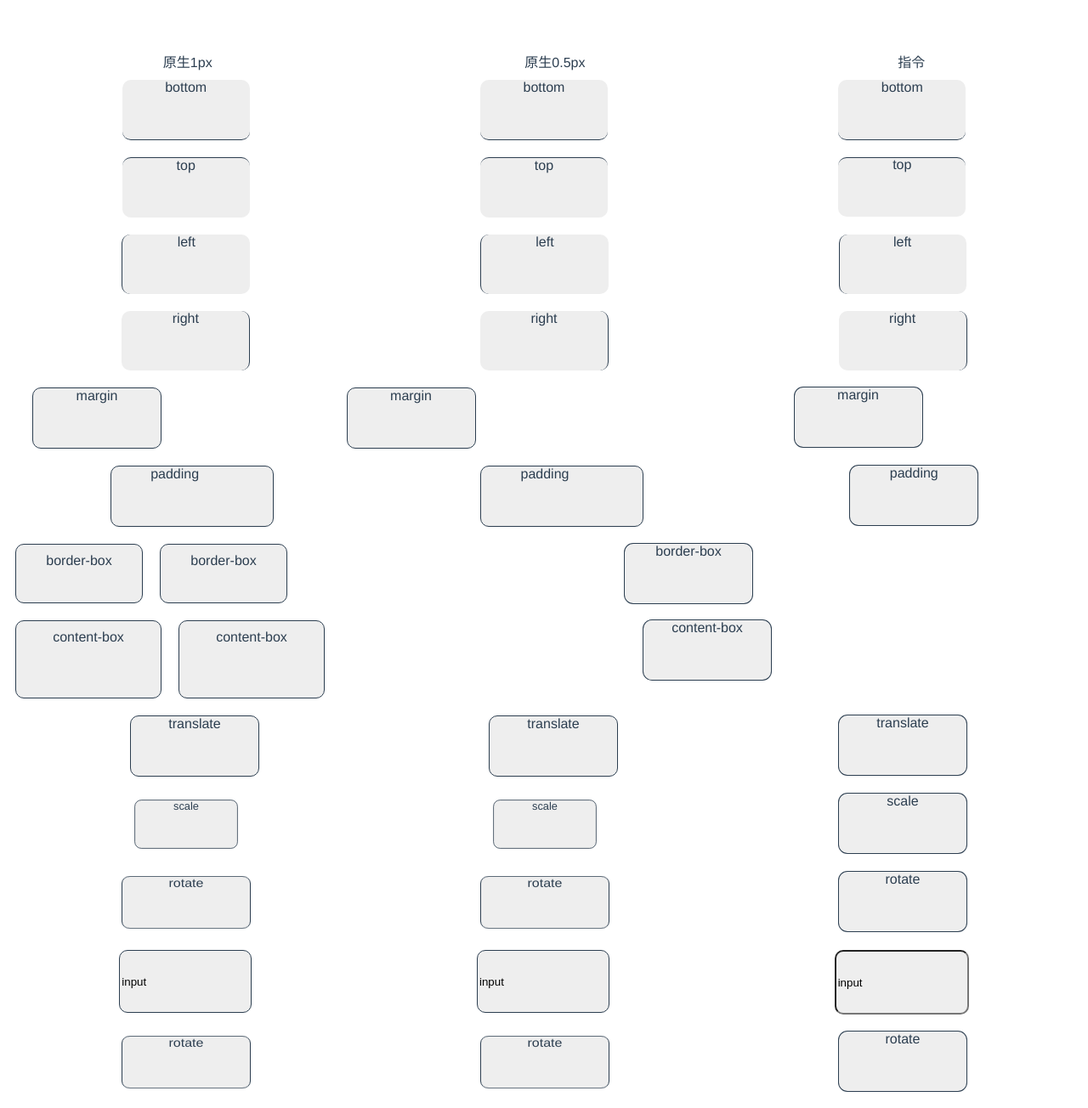
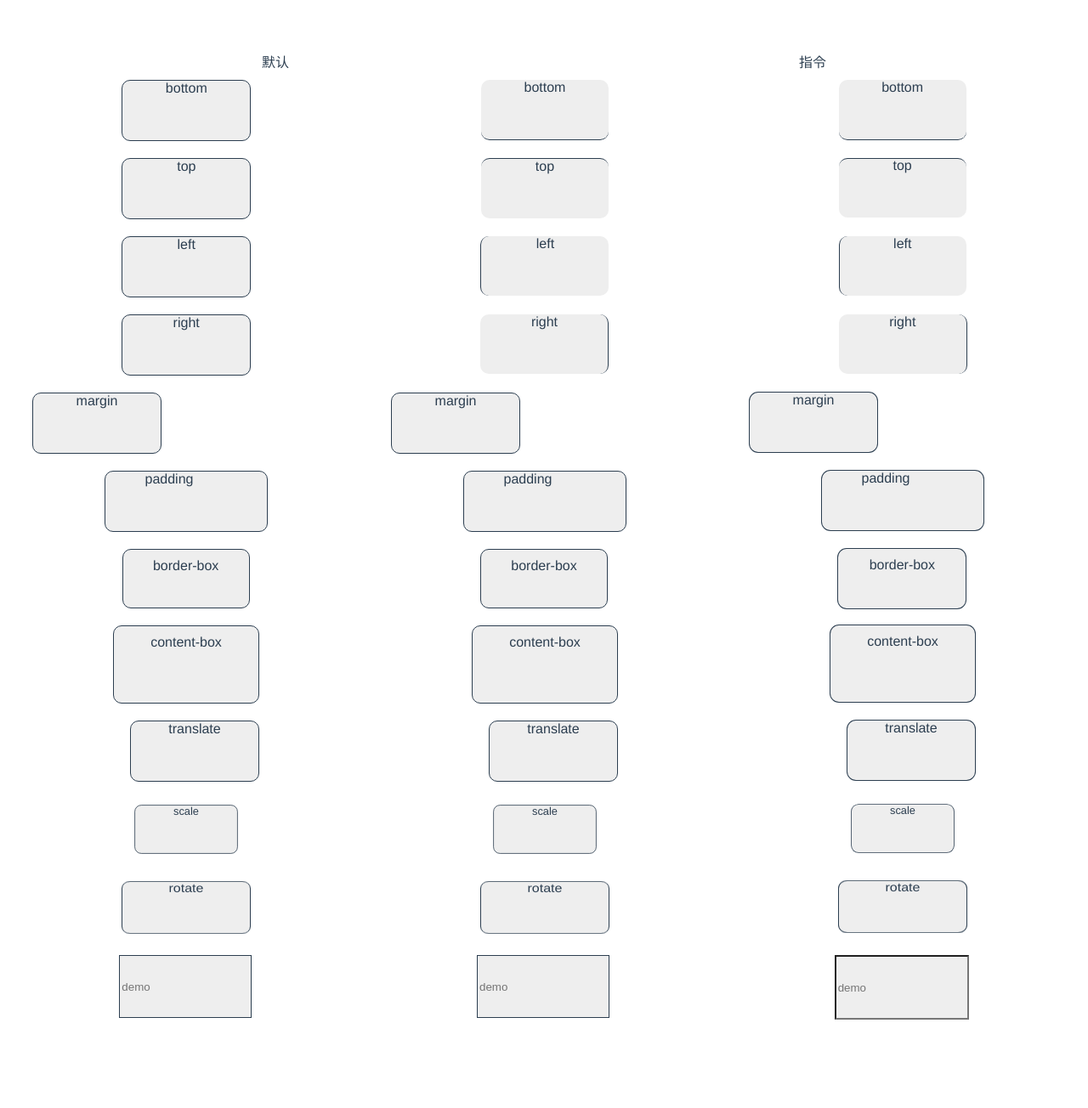
Before and after one commit to HelloWorld20/onepx, a Vue app: page / in a window 1280 px wide. Shown: the whole page at 85% size. After the commit the page ends 1218 px from the top, so only its background shows below. Built offline with nearby package versions, Linux system fonts and the light colour scheme.

Commit message:
fix demo again

```diff
--- a/src/App.vue
+++ b/src/App.vue
@@ -1,3 +1,73 @@
+<template>
+  <div id="app">
+    <div class="block">
+      <div>默认</div>
+      <div>指令</div>
+    </div>
+    <div class="block">
+      <div class="default radius" style="border-bottom: 1px solid">bottom</div>
+      <div class="demo radius" style="border-bottom: .5px solid">bottom</div>
+      <div class="demo radius" v-onepx-b>bottom</div>
+    </div>
+    <div class="block">
+      <div class="default radius" style="border-top: 1px solid">top</div>
+      <div class="demo radius harf" style="border-top: .5px solid">top</div>
+      <div class="demo radius" v-onepx-t>top</div>
+    </div>
+    <div class="block">
+      <div class="default radius" style="border-left: 1px solid">left</div>
+      <div class="demo radius harf" style="border-left: .5px solid">left</div>
+      <div class="demo radius" v-onepx-l>left</div>
+    </div>
+    <div class="block">
+      <div class="default radius" style="border-right: 1px solid">right</div>
+      <div class="demo radius harf" style="border-right: .5px solid">right</div>
+      <div class="demo radius" v-onepx-r>right</div>
+    </div>
+    <div class="block">
+      <div class="default radius margin">margin</div>
+      <div class="default radius harf margin">margin</div>
+      <div class="demo radius margin" v-onepx>margin</div>
+    </div>
+    <div class="block">
+      <div class="default radius padding">padding</div>
+      <div class="default radius harf padding">padding</div>
+      <div class="demo radius padding" v-onepx>padding</div>
+    </div>
+    <div class="block">
+      <div class="default radius border-box">border-box</div>
+      <div class="default radius harf border-box">border-box</div>
+      <div class="demo radius border-box" v-onepx>border-box</div>
+    </div>
+    <div class="block">
+      <div class="default radius content-box">content-box</div>
+      <div class="default radius harf content-box">content-box</div>
+      <div class="demo radius content-box" v-onepx>content-box</div>
+    </div>
+    <div class="block">
+      <div class="default radius translate">translate</div>
+      <div class="default radius harf translate">translate</div>
+      <div class="demo radius translate" v-onepx>translate</div>
+    </div>
+    <div class="block">
+      <div class="default radius scale">scale</div>
+      <div class="default radius harf scale">scale</div>
+      <div class="demo radius scale" v-onepx>scale</div>
+    </div>
+    <div class="block">
+      <div class="default radius rotate">rotate</div>
+      <div class="default radius harf rotate">rotate</div>
+      <div class="demo radius rotate" v-onepx>rotate</div>
+    </div>
+    <div class="block">
+      <input type="text" placeholder="demo" class="default input">
+      <input type="text" placeholder="demo" class="default  harf input">
+      <input type="text" placeholder="demo" v-onepx class="demo input">
+    </div>
+  </div>
+</template>
+
+
 <script>
 let blockElementConfig = [
   {
@@ -60,130 +130,73 @@ let blockElementConfig = [
 ];
 export default {
   name: "app",
-  render(h) {
-    return h('div', {
-        domProps: {
-          id: 'app'
-        },
-      },
-      blockElementConfig.map(v => {
-        return h('div', {
-            domProps: {
-              className: 'block'
-            }
-          },
-          [
-            v.tag === 'input' ?
-            h('input', {
-              domProps: {
-                className: `default radius ${v.name}`,
-                value: v.name
-              }
-            }) :
-            h('div', {
-              domProps: {
-                className: v.title ? '' : `default radius ${v.name}`,
-                innerText: v.title ? '原生1px' : v.name
-              }
-            })
-            ,
-            v.tag === 'input' ?
-            h('input', {
-              domProps: {
-                className: `device radius ${v.name}`,
-                value: v.name
-              }
-            }) :
-            h('div', {
-              domProps: {
-                className: v.title ? '' : `device radius harf ${v.name}`,
-                innerText: v.title ? '原生0.5px' : v.name
-              }
-            })
-            ,
-            v.tag === 'input' ?
-            h('input', {
-              domProps: {
-                className: `demo radius ${v.name}`,
-                value: v.name
-              },
-              directives: [{name: v.directivesName}]
-            }) :
-            h('div', {
-              domProps: {
-                className: v.title ? '' : `demo radius`,
-                innerText: v.title ? '指令' : v.name
-              },
-              directives: [{name: v.directivesName}]
-            })
-          ]
-        )
-      })
-    )
-  },
+  // render(h) {
+  //   return h('div', {
+  //       domProps: {
+  //         id: 'app'
+  //       },
+  //     },
+  //     blockElementConfig.map(v => {
+  //       return h('div', {
+  //           domProps: {
+  //             className: 'block'
+  //           }
+  //         },
+  //         [
+  //           v.tag === 'input' ?
+  //           h('input', {
+  //             domProps: {
+  //               className: `default radius ${v.name}`,
+  //               value: v.name
+  //             }
+  //           }) :
+  //           h('div', {
+  //             domProps: {
+  //               className: v.title ? '' : `default radius ${v.name}`,
+  //               innerText: v.title ? '原生1px' : v.name
+  //             }
+  //           })
+  //           ,
+  //           v.tag === 'input' ?
+  //           h('input', {
+  //             domProps: {
+  //               className: `device radius ${v.name}`,
+  //               value: v.name
+  //             }
+  //           }) :
+  //           h('div', {
+  //             domProps: {
+  //               className: v.title ? '' : `device radius harf ${v.name}`,
+  //               innerText: v.title ? '原生0.5px' : v.name
+  //             }
+  //           })
+  //           ,
+  //           v.tag === 'input' ?
+  //           h('input', {
+  //             domProps: {
+  //               className: `demo radius ${v.name}`,
+  //               value: v.name
+  //             },
+  //             directives: [{name: v.directivesName}]
+  //           }) :
+  //           h('div', {
+  //             domProps: {
+  //               className: v.title ? '' : `demo radius ${v.name}`,
+  //               innerText: v.title ? '指令' : v.name
+  //             },
+  //             directives: [{name: v.directivesName}]
+  //           })
+  //         ]
+  //       )
+  //     })
+  //   )
+  // },
   mounted() {
     this.$el.querySelector("input").innerHTML = "<p>some text you can't see</p>";
   }
 };
 // render对应的dom结构如下：
-// <div id="app">
-//     <div class="block">
-//       <div>默认</div>
-//       <div>指令</div>
-//     </div>
-//     <div class="block">
-//       <div class="default radius bottom">bottom</div>
-//       <div class="demo radius bottom" v-onepx-b>bottom</div>
-//     </div>
-//     <div class="block">
-//       <div class="default radius top" style>top</div>
-//       <div class="demo radius top" v-onepx-t>top</div>
-//     </div>
-//     <div class="block">
-//       <div class="default radius left">left</div>
-//       <div class="demo radius left" v-onepx-l>left</div>
-//     </div>
-//     <div class="block">
-//       <div class="default radius right">right</div>
-//       <div class="demo radius right" v-onepx-r>right</div>
-//     </div>
-//     <div class="block">
-//       <div class="default radius margin">margin</div>
-//       <div class="demo radius margin" v-onepx>margin</div>
-//     </div>
-//     <div class="block">
-//       <div class="default radius padding">padding</div>
-//       <div class="demo radius padding" v-onepx>padding</div>
-//     </div>
-//     <div class="block">
-//       <div class="default radius border-box">border-box</div>
-//       <div class="demo radius border-box" v-onepx>border-box</div>
-//     </div>
-//     <div class="block">
-//       <div class="default radius content-box">content-box</div>
-//       <div class="demo radius content-box" v-onepx>content-box</div>
-//     </div>
-//     <div class="block">
-//       <div class="default radius translate">translate</div>
-//       <div class="demo radius translate" v-onepx>translate</div>
-//     </div>
-//     <div class="block">
-//       <div class="default radius scale">scale</div>
-//       <div class="demo radius scale" v-onepx>scale</div>
-//     </div>
-//     <div class="block">
-//       <div class="default radius rotate">rotate</div>
-//       <div class="demo radius rotate" v-onepx>rotate</div>
-//     </div>
-//     <div>
-//       <input type="text" placeholder="demo" class="default input">
-//       <input type="text" placeholder="demo" v-onepx class="demo input">
-//     </div>
-//     <div class="block">
-//       <div class="default radius rotate">rotate</div>
-//       <div class="demo radius rotate" v-onepx>rotate</div>
-//     </div>
-//   </div>
+
 </script>
 
 <style>
@@ -232,19 +245,19 @@ div.harf{
 }
 .bottom{
   border: none;
-  border-bottom: 1px solid;
+  /* border-bottom: 1px solid; */
 }
 .top{
   border: none;
-  border-top: 1px solid;
+  /* border-top: 1px solid; */
 }
 .left{
   border: none;
-  border-left: 1px solid;
+  /* border-left: 1px solid; */
 }
 .right{
   border: none;
-  border-right: 1px solid;
+  /* border-right: 1px solid; */
 }
 .margin {
   margin-left: 30px;
```
Also changed, not shown: 11 other files (tests, documents, lock files or other folders).
